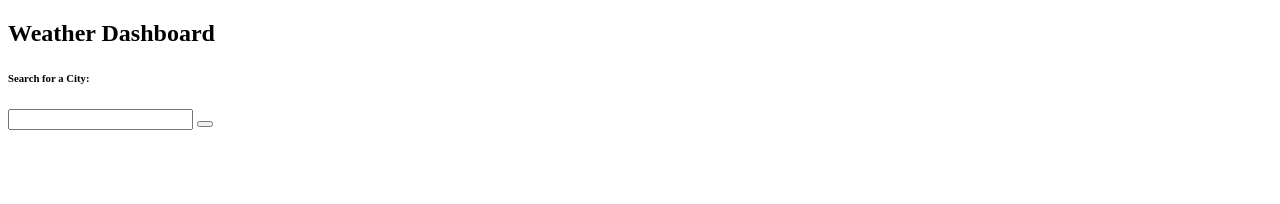
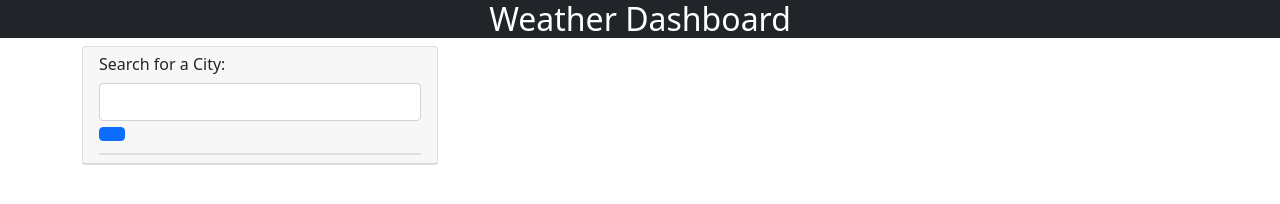
Before and after one commit to PcD92/weather-dashboard, a plain HTML site: page index.html in a window 1280 px wide. Drawn offline with nearby package versions, Linux system fonts and the light colour scheme.

Commit message:
added bootstrap cdn

```diff
--- a/index.html
+++ b/index.html
@@ -4,6 +4,7 @@
 <head>
     <meta charset="UTF-8">
     <title>Weather Dashboard</title>
+    <link rel="stylesheet" href="https://cdn.jsdelivr.net/npm/bootstrap@5.1.3/dist/css/bootstrap.min.css" integrity="sha384-1BmE4kWBq78iYhFldvKuhfTAU6auU8tT94WrHftjDbrCEXSU1oBoqyl2QvZ6jIW3" crossorigin="anonymous">
     <link rel="stylesheet" href="./assets/css/style.css">
 
 </head>
@@ -34,10 +35,11 @@
                     </div>
                 </div>
             </div>
+        </div>
 
 
 
-            <script src="./assets/js/script.js"></script>
+        <script src="./assets/js/script.js"></script>
 </body>
 
 </html>
```
